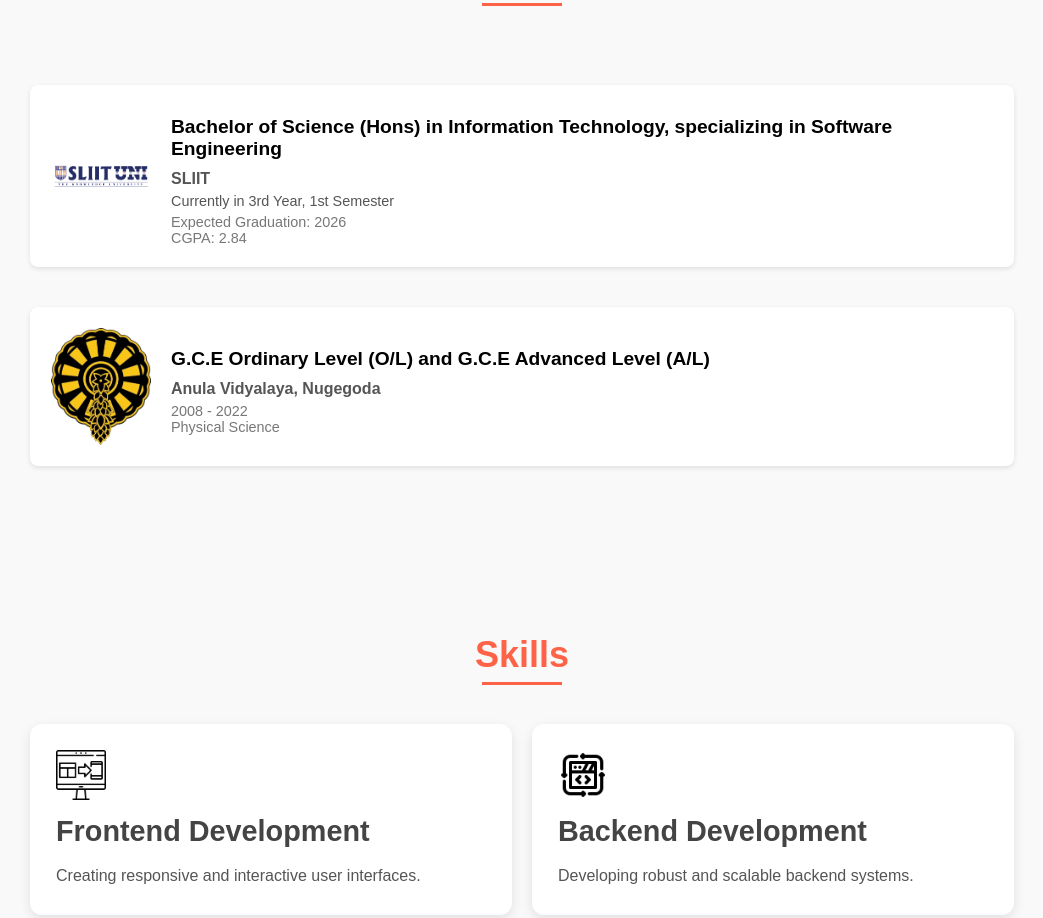
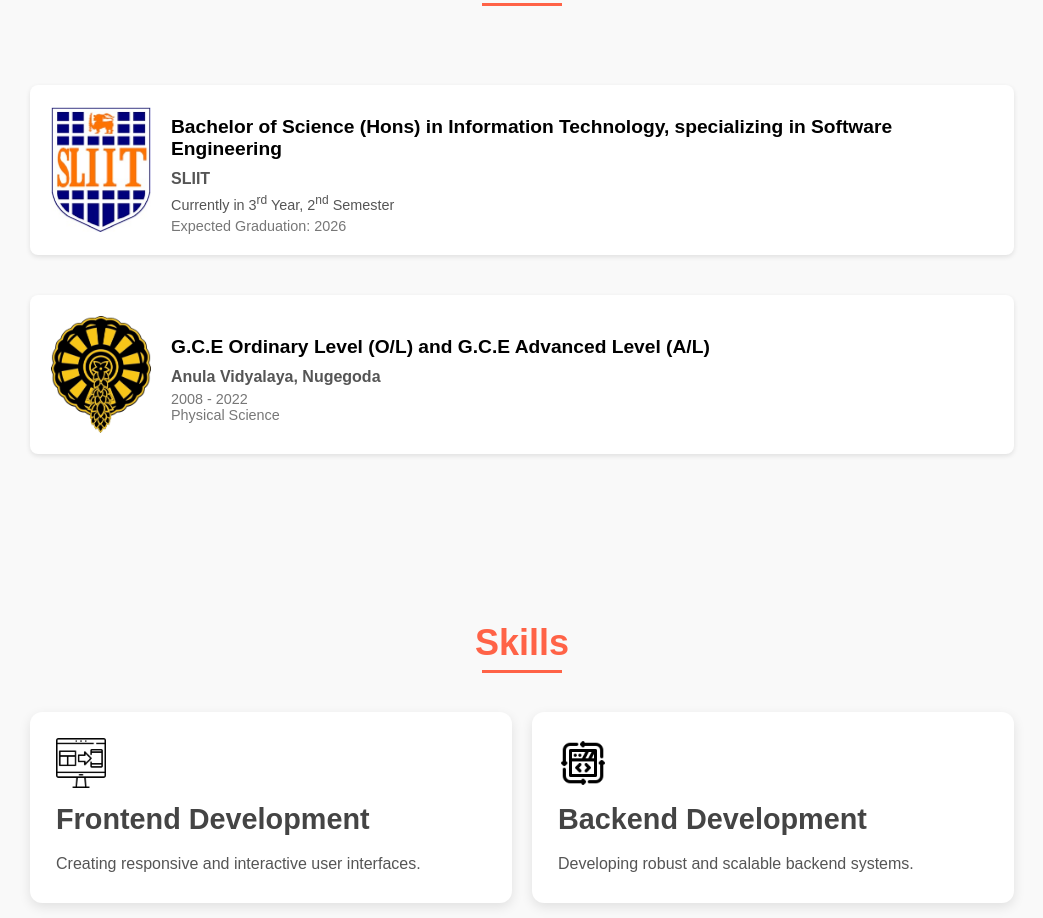
Before and after one commit to KumodiBogahawatte/kumodibogahawatte.github.io, a plain HTML site: page index.html in a window 1280 px wide. Shown: the part 1501-2419 px from the top of the page, without its empty margins (118-1161 px from the left). Drawn offline with nearby package versions, Linux system fonts and the light colour scheme.

Commit message:
Changed logo of SLIIT

```diff
--- a/index.html
+++ b/index.html
@@ -109,13 +109,13 @@
                 <h2 class="section-title">Education</h2>
                 <div class="education__container bd-grid" style="padding: 20px;">
                     <div class="education__item">
-                        <img src="assets/img/SLIIT-UNI-LOGO.png" alt="">
+                        <img src="assets/img/SLIITlogo.jpg" alt="">
                         <div class="education__details">
                             <h3 class="education__degree">Bachelor of Science (Hons) in Information Technology, specializing in Software Engineering</h3>
                             <h4 class="education__institution">SLIIT</h4>
-                            <p class="education__status">Currently in 3rd Year, 1st Semester</p>
+                            <p class="education__status">Currently in 3<sup>rd</sup> Year, 2<sup>nd</sup> Semester</p>
                             <p class="education__duration">Expected Graduation: 2026</p>
-                            <p class="education__gpa">CGPA: 2.84</p>
+                            <!-- <p class="education__gpa">CGPA: 2.84</p> -->
                         </div>
                     </div>
 
@@ -441,7 +441,7 @@
                         <div class="contact__box">
                             <i class="fas fa-map-marker-alt contact__icon"></i>
                             <h3 class="contact__title">Address</h3>
-                            <p class="contact__text">30/106, Katuwawala Road, Maharagama, Colombo,<br> Sri Lanka</p>
+                            <p class="contact__text">Maharagama, Colombo,<br> Sri Lanka</p>
                         </div>
 
                         <div class="contact__box">
```
Also changed, not shown: assets/img/SLIITlogo.jpg (added).
